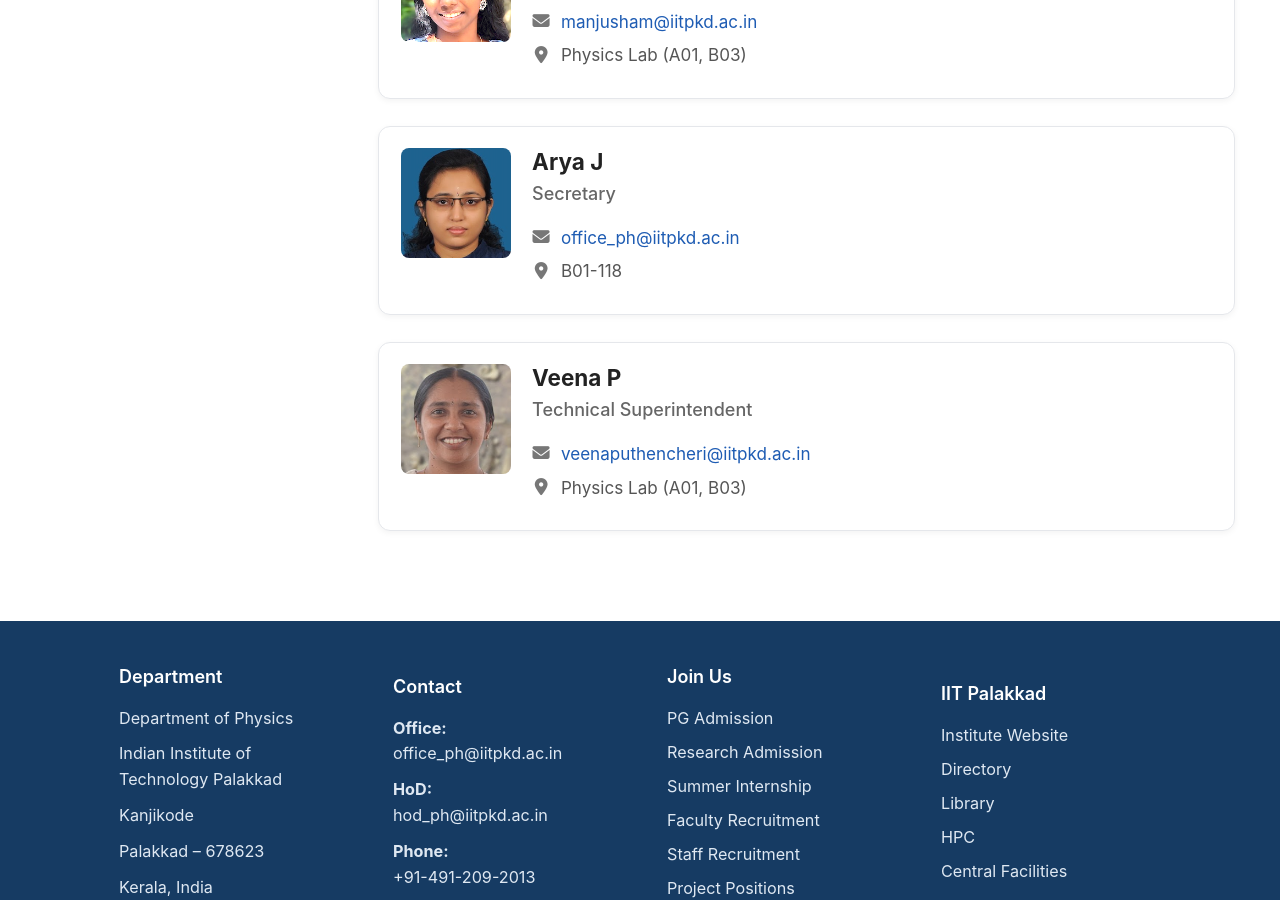
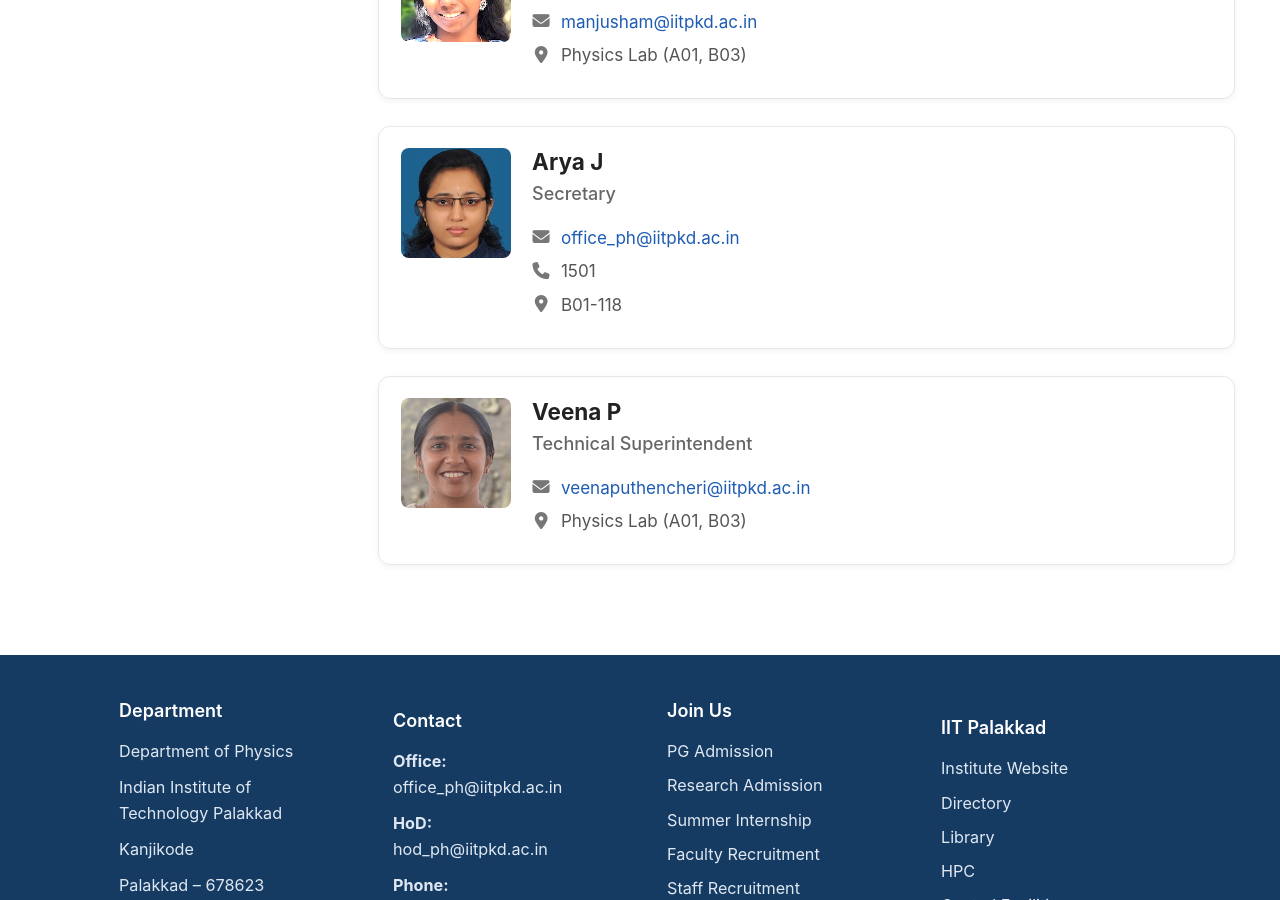
Before and after one commit to phyall/phyall.github.io, a Jekyll site: the page built from _pages/staff.md, in a window 1280 px wide and 900 px high, scrolled down 885 px. Built offline with Jekyll 4.4.1, drawn with Linux system fonts in a browser that asks for light colours; a style sheet for code colours, icons or effects is not loaded.

Commit message:
Update staff_details.yml

```diff
--- a/_data/staff_details.yml
+++ b/_data/staff_details.yml
@@ -27,3 +27,4 @@
   email: office_ph@iitpkd.ac.in
   photo: /images/staff/arya.png
   office: "B01-118"
+  phone: 1501
```
